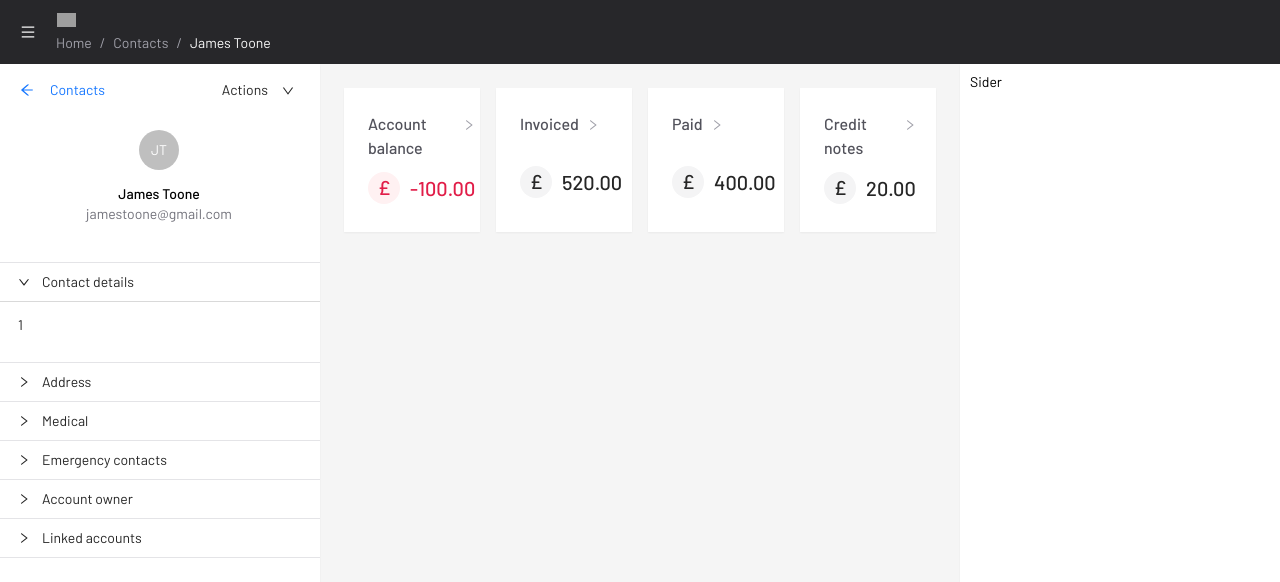
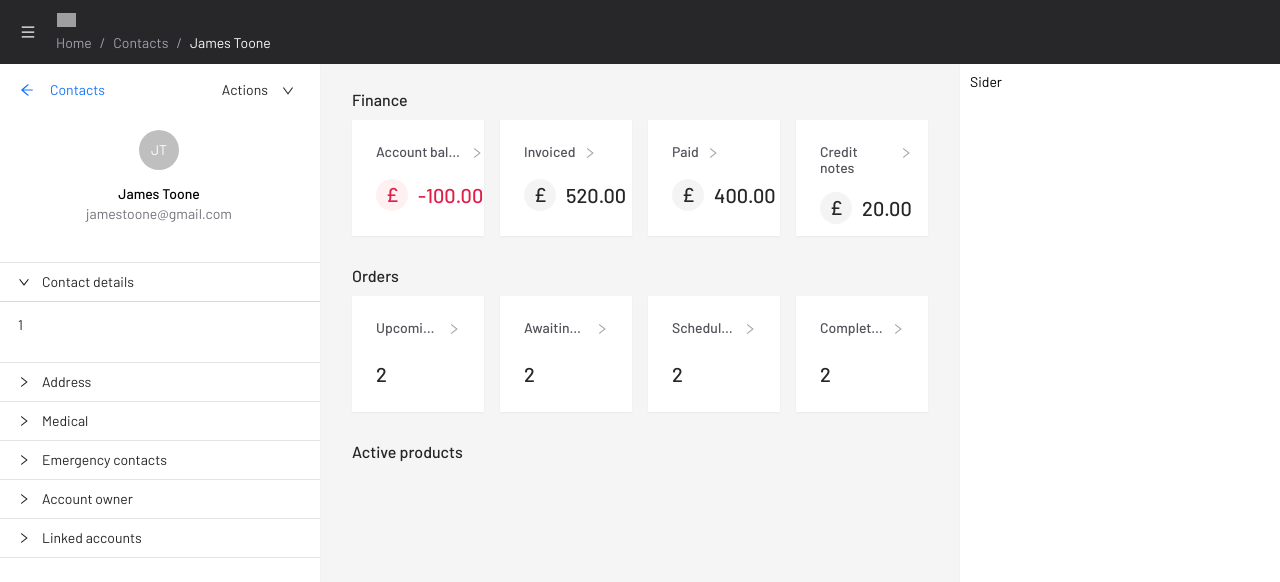
Before and after one commit to 2ne/LoveAdmin, a React (Vite) app: page /Contact in a window 1280 px wide. Shown: the top 582 px of the page. Built offline with nearby package versions, Linux system fonts and the light colour scheme; grey boxes are pictures that could not be loaded.

Commit message:
Update contact.tsx

```diff
--- a/src/loveadmin/contact.tsx
+++ b/src/loveadmin/contact.tsx
@@ -134,58 +134,68 @@ function Contact(): ReactElement {
             </Collapse>
           </div>
         </aside>
-        <Content className="p-6">
+        <Content className="px-8 py-6 space-y-7">
+          <section>
+            <div>
+              <Title level={5}>Finance</Title>
+            </div>
             <div className="grid grid-cols-4 gap-4">
-            <div className="grid gap-3 p-6 bg-white shadow-sm">
-              <div className="flex gap-2 text-base font-medium text-neutral-600">
-                <div className="">Account balance</div>
-                <div className="mt-px text-neutral-400">
+              <div className="grid gap-4 p-6 transition-all bg-white shadow-sm cursor-pointer h-[7.25rem] hover:shadow-md group">
+                <div className="flex min-w-0 gap-2 font-medium transition-all text-neutral-600 group-hover:text-neutral-800 group-hover:underline underline-offset-2">
+                  <div className="truncate max-w-[calc(100%-1.25rem)]">
+                    Account balance
+                  </div>
+                  <div className="mt-px transition-all text-neutral-400 group-hover:text-neutral-800 group-hover:ml-0.5">
                     <RightOutlined className="w-3 h-3" />
                   </div>
                 </div>
-              <div className="flex items-center gap-2.5 mb-1 text-xl font-medium leading-none text-danger-600">
+                <div className="flex items-center gap-2.5 text-xl font-medium leading-none text-danger-600">
                   <div className="grid w-8 h-8 pb-0.5 text-center rounded-full bg-danger-50 place-items-center">
                     <span>£</span>
                   </div>
                   <div className="">-100.00</div>
                 </div>
               </div>
-            <div className="grid gap-3 p-6 bg-white shadow-sm">
-              <div className="flex gap-2 text-base font-medium text-neutral-600">
-                <div className="">Invoiced</div>
-                <div className="mt-px text-neutral-400">
+              <div className="grid gap-4 p-6 transition-all bg-white shadow-sm cursor-pointer h-[7.25rem] hover:shadow-md group">
+                <div className="flex min-w-0 gap-2 font-medium transition-all text-neutral-600 group-hover:text-neutral-800 group-hover:underline underline-offset-2">
+                  <div className="truncate max-w-[calc(100%-1.25rem)]">
+                    Invoiced
+                  </div>
+                  <div className="mt-px transition-all text-neutral-400 group-hover:text-neutral-800 group-hover:ml-0.5">
                     <RightOutlined className="w-3 h-3" />
                   </div>
                 </div>
-              <div className="flex items-center gap-2.5 mb-1 text-xl font-medium leading-none">
+                <div className="flex items-center gap-2.5 text-xl font-medium leading-none">
                   <div className="grid w-8 h-8 pb-0.5 text-center rounded-full bg-neutral-100 place-items-center">
                     <span>£</span>
                   </div>
                   <div className="">520.00</div>
                 </div>
               </div>
-            <div className="grid gap-3 p-6 bg-white shadow-sm">
-              <div className="flex gap-2 text-base font-medium text-neutral-600">
-                <div className="">Paid</div>
-                <div className="mt-px text-neutral-400">
+              <div className="grid gap-4 p-6 transition-all bg-white shadow-sm cursor-pointer h-[7.25rem] hover:shadow-md group">
+                <div className="flex min-w-0 gap-2 font-medium transition-all text-neutral-600 group-hover:text-neutral-800 group-hover:underline underline-offset-2">
+                  <div className="truncate max-w-[calc(100%-1.25rem)]">
+                    Paid
+                  </div>
+                  <div className="mt-px transition-all text-neutral-400 group-hover:text-neutral-800 group-hover:ml-0.5">
                     <RightOutlined className="w-3 h-3" />
                   </div>
                 </div>
-              <div className="flex items-center gap-2.5 mb-1 text-xl font-medium leading-none">
+                <div className="flex items-center gap-2.5 text-xl font-medium leading-none">
                   <div className="grid w-8 h-8 pb-0.5 text-center rounded-full bg-neutral-100 place-items-center">
                     <span>£</span>
                   </div>
                   <div className="">400.00</div>
                 </div>
               </div>
-            <div className="grid gap-3 p-6 bg-white shadow-sm">
-              <div className="flex gap-2 text-base font-medium text-neutral-600">
+              <div className="grid gap-4 p-6 transition-all bg-white shadow-sm cursor-pointer h-[7.25rem] hover:shadow-md group">
+                <div className="flex min-w-0 gap-2 font-medium transition-all text-neutral-600 group-hover:text-neutral-800 group-hover:underline underline-offset-2">
                   <div className="">Credit notes</div>
-                <div className="mt-px text-neutral-400">
+                  <div className="mt-px transition-all text-neutral-400 group-hover:text-neutral-800 group-hover:ml-0.5">
                     <RightOutlined className="w-3 h-3" />
                   </div>
                 </div>
-              <div className="flex items-center gap-2.5 mb-1 text-xl font-medium leading-none">
+                <div className="flex items-center gap-2.5 text-xl font-medium leading-none">
                   <div className="grid w-8 h-8 pb-0.5 text-center rounded-full bg-neutral-100 place-items-center">
                     <span>£</span>
                   </div>
@@ -193,6 +203,71 @@ function Contact(): ReactElement {
                 </div>
               </div>
             </div>
+          </section>
+          <section>
+            <div>
+              <Title level={5}>Orders</Title>
+            </div>
+            <div className="grid grid-cols-4 gap-4">
+              <div className="grid gap-4 p-6 transition-all bg-white shadow-sm cursor-pointer h-[7.25rem] hover:shadow-md group">
+                <div className="flex min-w-0 gap-2 font-medium transition-all text-neutral-600 group-hover:text-neutral-800 group-hover:underline underline-offset-2">
+                  <div className="truncate max-w-[calc(100%-1.25rem)]">
+                    Upcoming renewals
+                  </div>
+                  <div className="mt-px transition-all text-neutral-400 group-hover:text-neutral-800 group-hover:ml-0.5">
+                    <RightOutlined className="w-3 h-3" />
+                  </div>
+                </div>
+                <div className="flex items-center gap-2.5 text-xl font-medium leading-none">
+                  <div className="">2</div>
+                </div>
+              </div>
+              <div className="grid gap-4 p-6 transition-all bg-white shadow-sm cursor-pointer h-[7.25rem] hover:shadow-md group">
+                <div className="flex min-w-0 gap-2 font-medium transition-all text-neutral-600 group-hover:text-neutral-800 group-hover:underline underline-offset-2">
+                  <div className="truncate max-w-[calc(100%-1.25rem)]">
+                    Awaiting approval
+                  </div>
+                  <div className="mt-px transition-all text-neutral-400 group-hover:text-neutral-800 group-hover:ml-0.5">
+                    <RightOutlined className="w-3 h-3" />
+                  </div>
+                </div>
+                <div className="flex items-center gap-2.5 text-xl font-medium leading-none">
+                  <div className="">2</div>
+                </div>
+              </div>
+              <div className="grid gap-4 p-6 transition-all bg-white shadow-sm cursor-pointer h-[7.25rem] hover:shadow-md group">
+                <div className="flex min-w-0 gap-2 font-medium transition-all text-neutral-600 group-hover:text-neutral-800 group-hover:underline underline-offset-2">
+                  <div className="truncate max-w-[calc(100%-1.25rem)]">
+                    Scheduled orders
+                  </div>
+                  <div className="mt-px transition-all text-neutral-400 group-hover:text-neutral-800 group-hover:ml-0.5">
+                    <RightOutlined className="w-3 h-3" />
+                  </div>
+                </div>
+                <div className="flex items-center gap-2.5 text-xl font-medium leading-none">
+                  <div className="">2</div>
+                </div>
+              </div>
+              <div className="grid gap-4 p-6 transition-all bg-white shadow-sm cursor-pointer h-[7.25rem] hover:shadow-md group">
+                <div className="flex min-w-0 gap-2 font-medium transition-all text-neutral-600 group-hover:text-neutral-800 group-hover:underline underline-offset-2">
+                  <div className="truncate max-w-[calc(100%-1.25rem)]">
+                    Completed
+                  </div>
+                  <div className="mt-px transition-all text-neutral-400 group-hover:text-neutral-800 group-hover:ml-0.5">
+                    <RightOutlined className="w-3 h-3" />
+                  </div>
+                </div>
+                <div className="flex items-center gap-2.5 text-xl font-medium leading-none">
+                  <div className="">2</div>
+                </div>
+              </div>
+            </div>
+          </section>
+          <section>
+            <div>
+              <Title level={5}>Active products</Title>
+            </div>
+          </section>
         </Content>
         <aside className="bg-white p-2.5 w-1/4 max-w-[400px] min-w-[280px] shadow-sm">
           Sider
```
Lines whose indentation alone changed are shown as unchanged.
